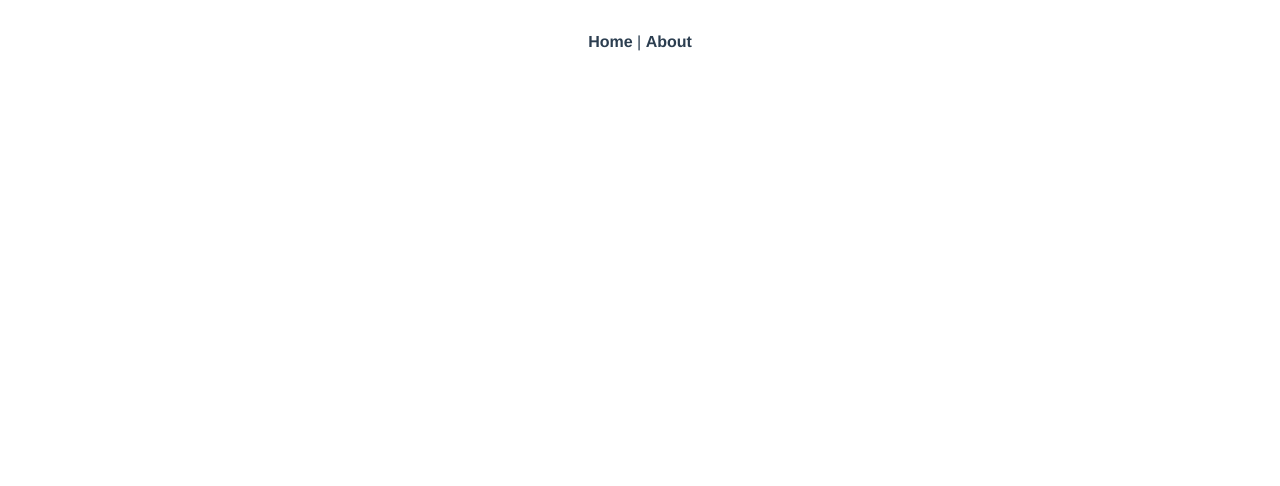
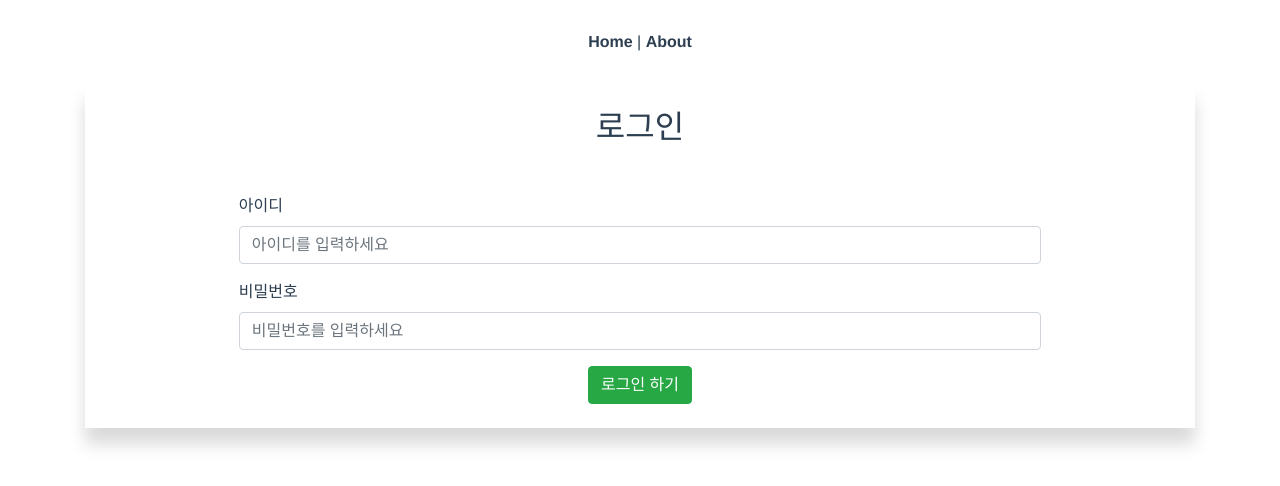
Before and after one commit to ayj8655/najakbat, a Vue app in the folder frontend/: page /login in a window 1280 px wide. Shown: the top 486 px of the page. Built offline with nearby package versions, Linux system fonts and the light colour scheme.

Commit message:
login page 구현

```diff
--- a/frontend/src/router/index.js
+++ b/frontend/src/router/index.js
@@ -5,6 +5,7 @@ import MyAlerts from "../views/Sidebar/MyAlerts.vue"
 import DirectQuery from "../views/Sidebar/DirectQuery.vue"
 import Settings from "../views/Sidebar/Settings.vue"
 import SidebarMain from "../views/Sidebar/SidebarMain.vue"
+import Login from "../views/Login/Login.vue"
 Vue.use(VueRouter)
 
 const routes = [
@@ -49,6 +50,13 @@ const routes = [
     name: 'SidebarMain',
     component: SidebarMain,
   },
+
+  // 기하 라우터
+  {
+    path: '/login',
+    name: 'Login',
+    component: Login,
+  },
 ];
 
 const router = new VueRouter({
--- a/frontend/src/views/login/login.vue
+++ b/frontend/src/views/login/login.vue
@@ -1,7 +1,17 @@
 <template>
-  <div>충돌!!!
-
-  <div>하이 기하</div>
+  <div class="container">
+    <div class="mycontainer py-4">
+      <h2 class="mb-5">로그인</h2>
+      <form action="">
+        <div class="mb-3 container w-75">
+          <label for="" class="form-label d-flex align-items-start">아이디</label>
+          <input type="text" class="form-control mb-3" id="" placeholder="아이디를 입력하세요">
+          <label for="" class="form-label d-flex align-items-start">비밀번호</label>
+          <input type="password" class="form-control" id="" placeholder="비밀번호를 입력하세요">
+        </div>
+        <button class="btn btn-success">로그인 하기</button>
+      </form>
+    </div>
   </div>
 </template>
 
@@ -11,6 +21,13 @@ export default {
 }
 </script>
 
-<style>
-
+<style scoped>
+.mycontainer {
+  background: none;
+  /* width: 500px; */
+  /* margin: 8rem auto 0; */
+  /* text-align: center; */
+  box-shadow: 0 1rem 1rem 0 rgba(0, 0, 0, .15);
+  position: relative;
+}
 </style>
```
